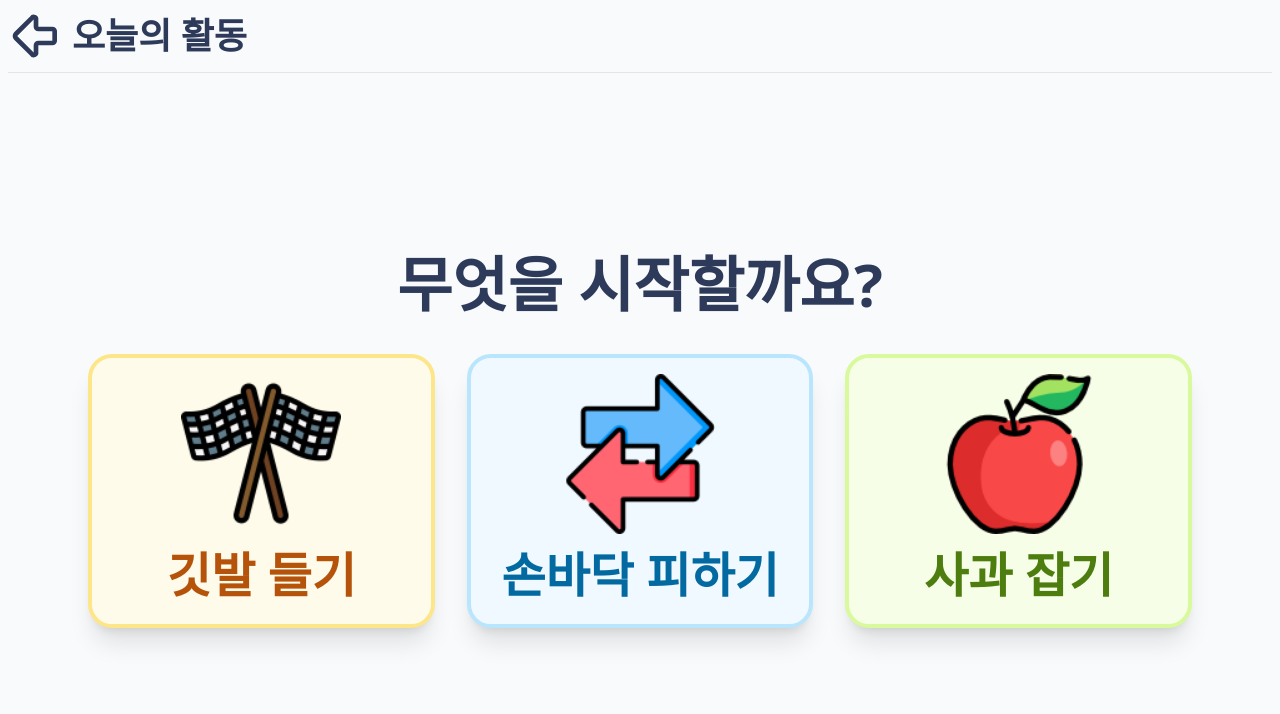
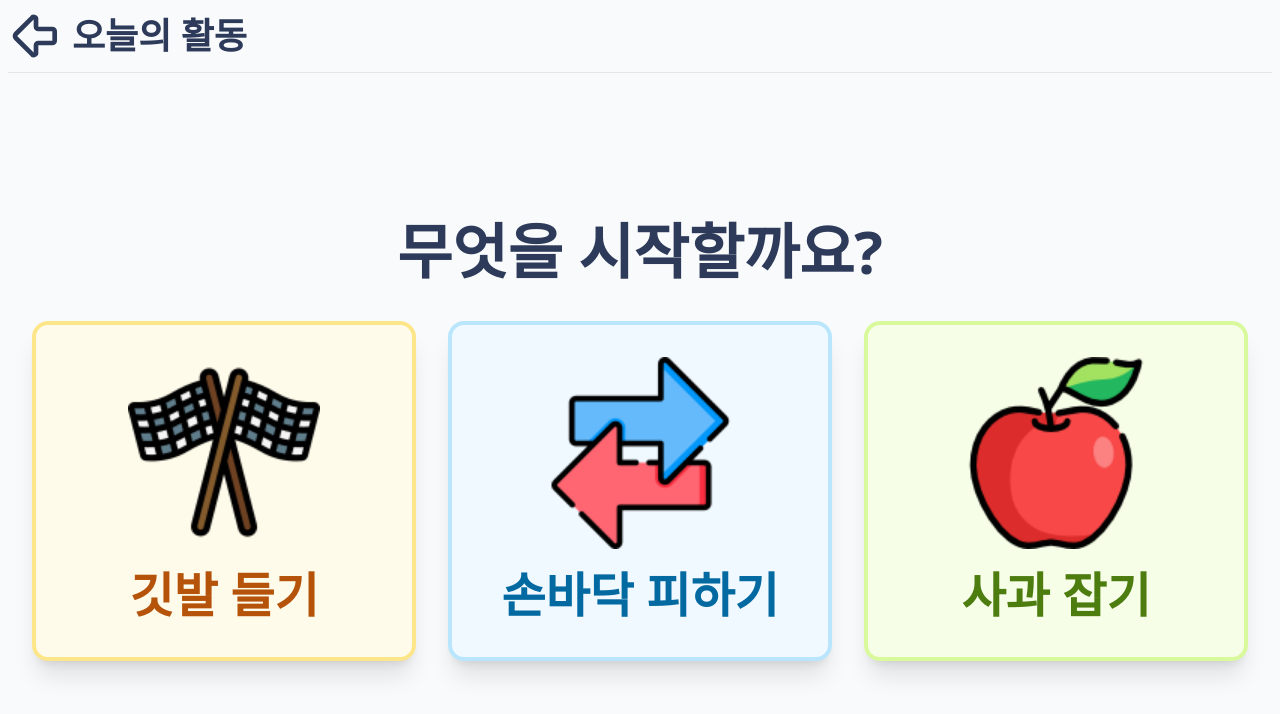
Before and after one commit to circuluspibo/piCare-front, a React (Vite) app: page /exercise in a window 1280 px wide. Shown: the top 714 px of the page. Built offline with nearby package versions, Linux system fonts and the light colour scheme.

Commit message:
update: mirro image

```diff
--- a/src/components/ModelSelectView.jsx
+++ b/src/components/ModelSelectView.jsx
@@ -11,14 +11,14 @@ export default function ModeSelectView({
         <h2 className="text-6xl font-black text-[#2D3A5A]">{title}</h2>
       </div>
 
-      <div className="grid grid-cols-[repeat(auto-fit,minmax(250px,1fr))] gap-8 w-full max-w-6xl px-6">
+      <div className="flex flex-wrap justify-center items-center w-full min-h-[320px] px-6 gap-8">
         {Object.entries(gameInfo).map(([key, info]) => (
           <button
             key={key}
             onClick={() => onSelect(key)}
             className={cn(
-              "group relative flex flex-col items-center justify-center p-4 rounded-3xl transition-all duration-300 shadow-xl hover:shadow-2xl active:scale-95 border-4",
-              // 키값에 따른 동적 컬러 할당 (key가 달라도 대응 가능하도록 확장)
+              // 고정 너비와 유동 너비의 조화 (최소 280px, 최대 420px)
+              "flex-1 min-w-[280px] max-w-[420px] min-h-[340px] group relative flex flex-col items-center justify-center px-6 rounded-2xl transition-all duration-300 shadow-xl hover:shadow-2xl active:scale-95 border-4",
               info.idx === 0
                 ? "bg-amber-50 border-amber-200 hover:bg-amber-500"
                 : info.idx === 1
@@ -26,15 +26,14 @@ export default function ModeSelectView({
                 : "bg-lime-50 border-lime-200 hover:bg-lime-500"
             )}
           >
-            {/* 전달받은 info.value를 사용하여 이미지 로드 */}
             <img
-              className="object-fit mb-2 max-w-40 h-40"
+              className="w-48 h-48 object-contain mb-4" // 이미지 크기 및 비율 최적화
               alt={info.title}
               src={`/images/${info.value}.png`}
             />
             <span
               className={cn(
-                "text-5xl font-black transition-colors duration-300 break-keep leading-snug",
+                "text-5xl font-black transition-colors duration-300 break-keep leading-tight",
                 info.idx === 0
                   ? "text-amber-700 group-hover:text-white"
                   : info.idx === 1
--- a/src/components/draw/MagicMirror.jsx
+++ b/src/components/draw/MagicMirror.jsx
@@ -74,6 +74,7 @@ export default function MagicMirror() {
       const file = new File([blob], "mirror.jpg", { type: "image/jpeg" });
       const systemPrompt = `(Solo:1.5), 1 man, (neutral facial bone structure:1.4), 30s version of this man, clear skin texture, natural lighting, high quality, photorealistic, sharp focus`;
       const res = await postFace2Img(file, systemPrompt);
+
       stopCamera();
       ctx.setTransform(1, 0, 0, 1, 0, 0);
       ctx.clearRect(0, 0, canvas.width, canvas.height);
@@ -147,7 +148,7 @@ export default function MagicMirror() {
   }, []);
 
   return (
-    <div className="flex items-center justify-center w-full h-full max-h-[479px] overflow-hidden gap-6 p-2">
+    <div className="flex items-center justify-center w-full h-full overflow-hidden gap-6 p-2">
       <div
         className="relative flex-shrink-0 w-8/12 h-full cursor-pointer transition-transform duration-500 hover:scale-[1.01]"
         onClick={handleMirrorClick}
@@ -238,7 +239,7 @@ export default function MagicMirror() {
             </div>
           </div>
         ) : (
-          <div className="flex flex-col items-center text-center animate-in zoom-in-95 duration-500 gap-6 w-full">
+          <div className="flex flex-col items-center justify-between text-center animate-in zoom-in-95 duration-500 gap-6 w-full h-full">
             <div>
               <h2 className="text-5xl font-extrabold text-[#2D3A5A] break-keep leading-snug">
                 {isResultMode && !isProcessing
```
Also changed, not shown: public/images/draw.png, public/images/mirror.png.
